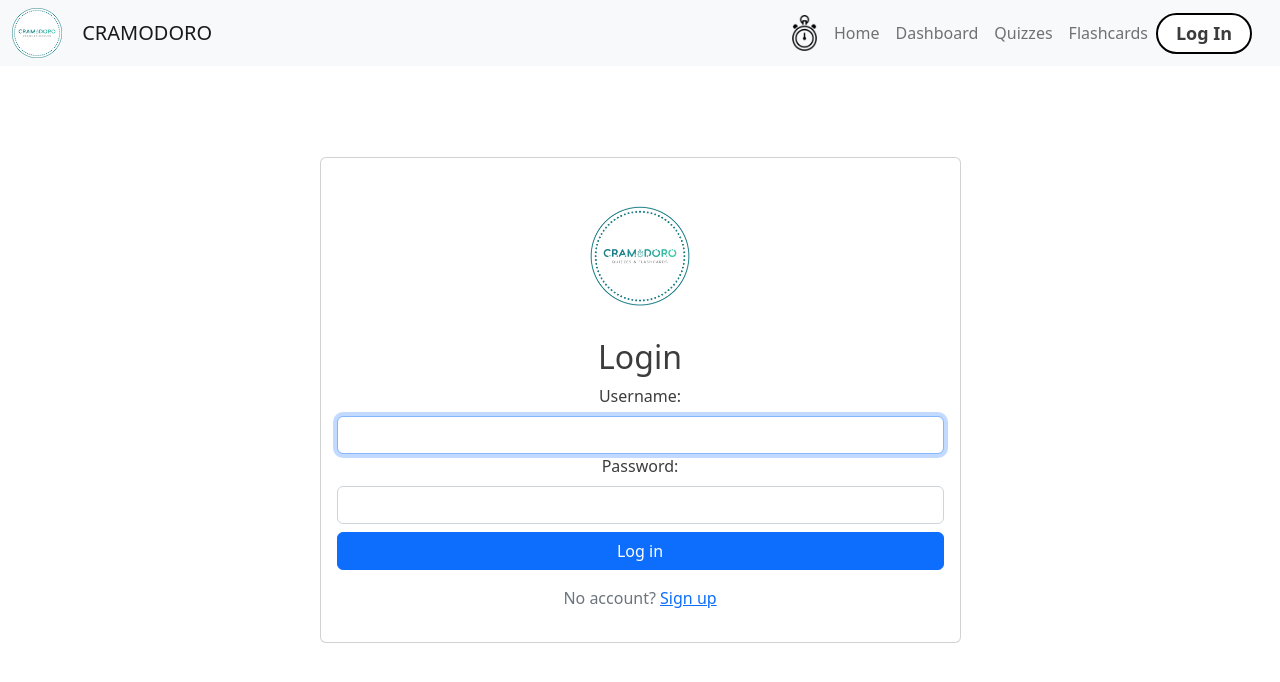
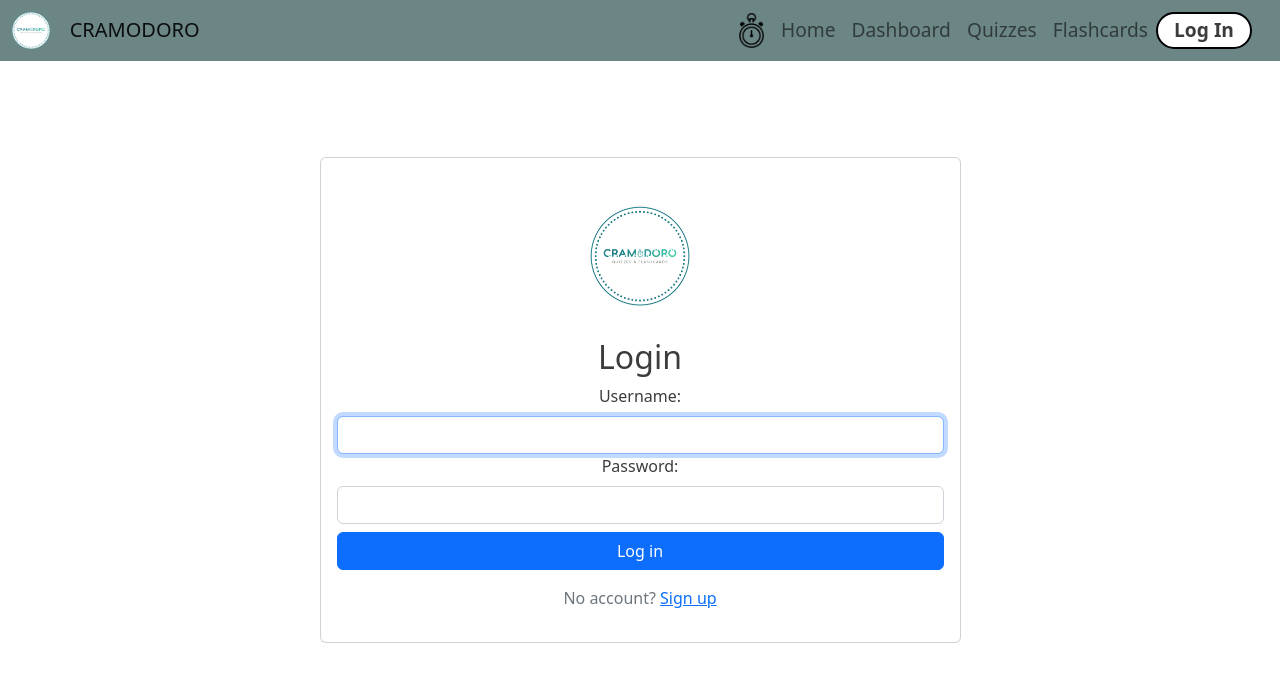
Before and after one commit to CingSharped/crammerdoro, a React (Vite) app in the folder frontend/: page /login in a window 1280 px wide. Shown: the top 682 px of the page. Built offline with nearby package versions, Linux system fonts and the light colour scheme.

Commit message:
flashcard picker style changes

```diff
--- a/frontend/src/components/FlashcardLinks/FlashcardLinks.css
+++ b/frontend/src/components/FlashcardLinks/FlashcardLinks.css
@@ -23,12 +23,14 @@
 }
 
 .flashcard h2{
-  background-color: #365050;
+  background-color: #365050a1;
   padding: 1rem;
   font-size: 4rem;
   font-weight: bold;
+  width: 400px;
+  height: 150px;
   border-radius: 10px;
-  color: white;
+  color: rgb(255, 255, 255);
 }
 
 .flashcard:hover {
--- a/frontend/src/components/NavBar/index.jsx
+++ b/frontend/src/components/NavBar/index.jsx
@@ -4,7 +4,6 @@ import { Outlet, NavLink, useNavigate } from 'react-router-dom';
 
 import { useAuth } from '../../context';
 import logo from '../../assets/Cramodoro Favicon.png'
-
 
 import { PomodoroTimer, BootstrapAlert } from '..'
 
@@ -25,9 +24,9 @@ const PageWrapper = () => {
 
     return <>
         <header>
-            <Navbar bg="light" expand="lg" fixed="top">
+            <Navbar expand="lg" fixed="top" className='color-nav'>
                 <Container fluid>
-                    <img src={logo} alt="Music App Logo" className="logo" style={{ width: '4%', marginRight: '20px' }} />
+                    <img src={logo} alt="Music App Logo" className="logo" style={{ width: '3%', marginRight: '20px' }} />
                     <Navbar.Brand as={NavLink} to='/' >CRAMODORO</Navbar.Brand>
 
                     <Nav className="justify-content-end flex-grow-1 pe-3">
--- a/frontend/src/components/NavBar/navbar.css
+++ b/frontend/src/components/NavBar/navbar.css
@@ -7,16 +7,22 @@
 }
 .nav-btn {
   width: 6rem;
-  padding: 5px 12px;
+  padding: 2px 12px;
+  text-align: center;
   border: 2px solid black;
   background: white;
   box-shadow: none;
   font-weight: bold;
   border-radius: 100px;
-  font-size: 18px;
+  font-size: 1.2rem;
   transition: background-color 0.3s ease-in-out;
 }
 .nav-btn:hover {
   border: 2px solid black;
   background-color: #ebebeb;
 }
+
+.color-nav{
+  background-color: rgb(108, 133, 133);
+  font-size: 1.2rem;
+}
--- a/frontend/src/components/QuizSubjectCard/QuizSubjectCard.css
+++ b/frontend/src/components/QuizSubjectCard/QuizSubjectCard.css
@@ -22,12 +22,14 @@
 }
 
 .quizcard h2 {
-    background-color: #365050;
-    padding: 1rem;
-    font-size: 4rem;
-    font-weight: bold;
-    border-radius: 10px;
-    color: white;
+    background-color: #365050a1;
+  padding: 1rem;
+  font-size: 4rem;
+  font-weight: bold;
+  width: 400px;
+  height: 150px;
+  border-radius: 10px;
+  color: rgb(255, 255, 255);
 }
 
 .quizcard:hover {
--- a/frontend/src/components/QuizSubjectCard/index.jsx
+++ b/frontend/src/components/QuizSubjectCard/index.jsx
@@ -19,8 +19,8 @@ const QuizSubjectCard = ({ subjects }) => {
   return (
     <>
       <div className='card-container'>
-        {subjects.map(subject => (
-          <Link to={`/quiz/${subject}`}>
+        {subjects.map((subject, idx) => (
+          <Link key={idx} to={`/quiz/${subject}`}>
             <div
               className='quizcard'
               style={{ backgroundImage: `url(${subjectImages[subject.toLowerCase()]})` }}
```
